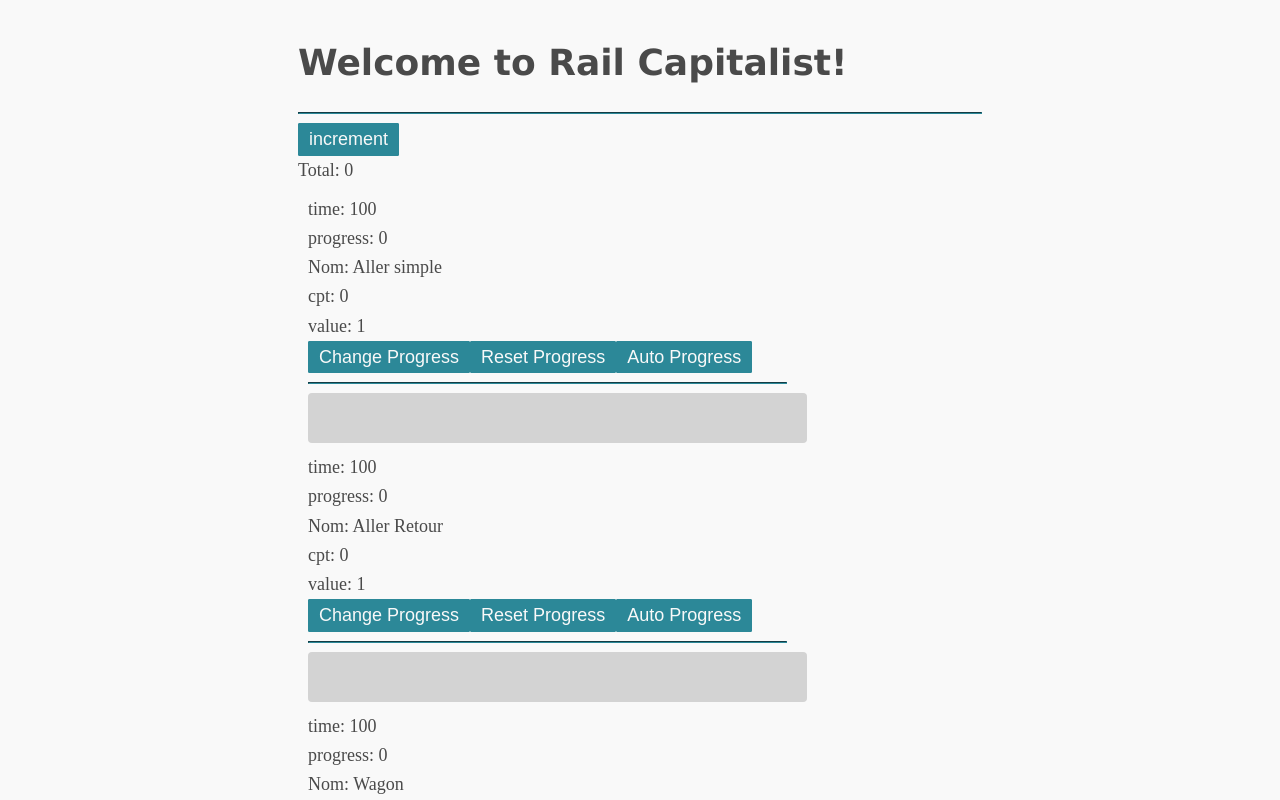
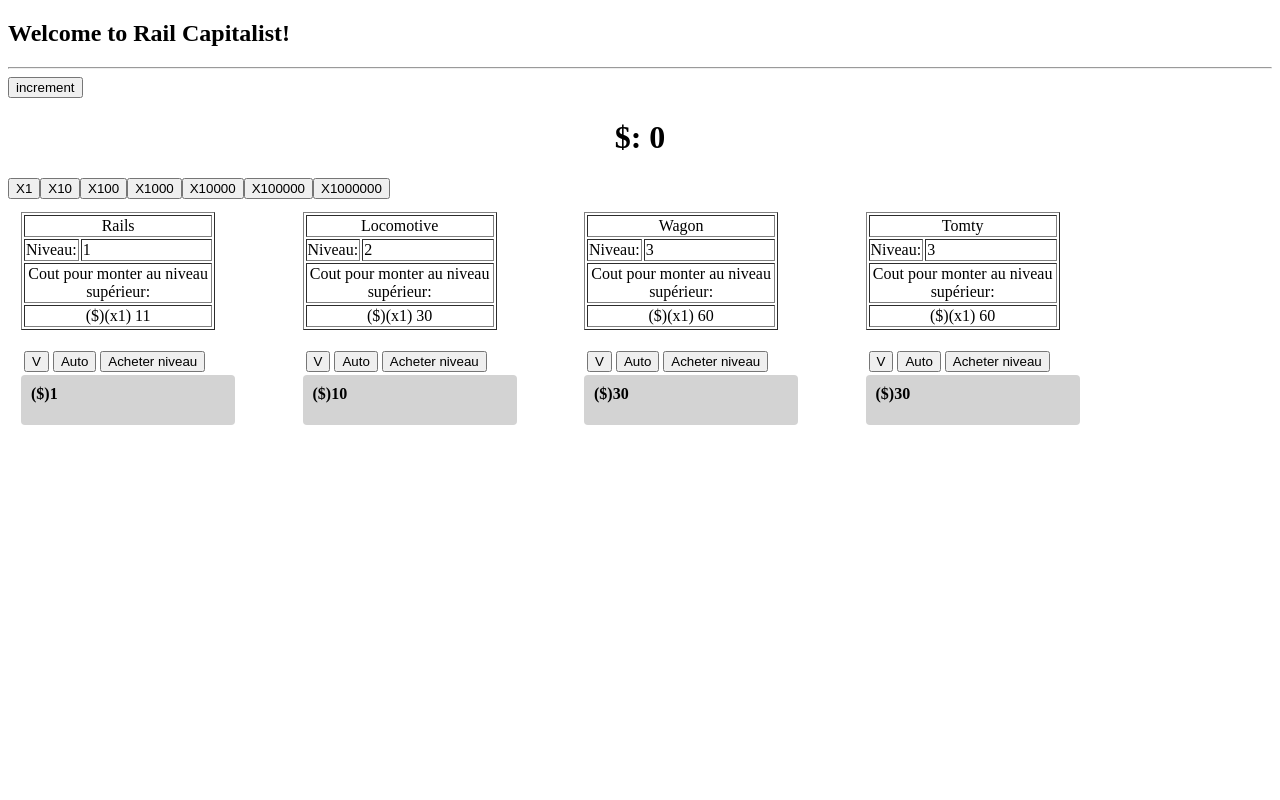
Before and after one commit to Greenlamp/RailCapitalist, a React app in the folder frontend/: page / in a window 1280 px wide. Shown: the top 800 px of the page. Built offline with nearby package versions, Linux system fonts and the light colour scheme.

Commit message:
Frontend marche, pas encore backend

```diff
--- a/frontend/package.json
+++ b/frontend/package.json
@@ -27,6 +27,7 @@
     "file-loader": "1.1.5",
     "fs-extra": "3.0.1",
     "html-webpack-plugin": "2.29.0",
+    "immutable": "^3.8.2",
     "jest": "20.0.4",
     "object-assign": "4.1.1",
     "postcss-flexbugs-fixes": "3.2.0",
--- a/frontend/src/actions/board.js
+++ b/frontend/src/actions/board.js
@@ -7,4 +7,6 @@ export const addTotal = value => {
     }
 }
 export const increment = (value) => ({ type: types.INCREMENT, value: value })
+export const level_up = (id) => ({ type: types.LEVEL_UP, id: id})
 export const incrementByOne = () => ({ type: types.INCREMENT, value: 1 })
+export const multiplicateur = (value) => ({ type: types.MULTIPLICATEUR, value: value })
--- a/frontend/src/components/Board.jsx
+++ b/frontend/src/components/Board.jsx
@@ -7,20 +7,27 @@ class Board extends Component{
         super(props)
         this.handleClickChange = this.handleClickChange.bind(this)
         this.handleClickAuto = this.handleClickAuto.bind(this)
-        this.handleClickReset = this.handleClickReset.bind(this)
+
+        this.level_up = this.level_up.bind(this)
         this.state = { progress: 0, time: {}, seconds: 100, cpt: 0, auto: false }
-        this.state.init = this.state.seconds
+        this.init = this.state.seconds
         this.timer = 0;
         this.startTimer = this.startTimer.bind(this);
         this.countDown = this.countDown.bind(this);
         this.reset = this.reset.bind(this);
-        this.time = this.props.time
+
+        this.actions = this.props.actions
+        this.shop = this.props.shop
+        this.state.niveau = this.shop.niveau
+        this.state.gain_reel = this.shop.gain * this.state.niveau
+
+
+        this.state.running = false
     }
 
     startTimer() {
         if (this.timer === 0) {
-          let delay = this.time*10
-          console.log("delay: " + delay)
+          let delay = this.shop.temp*10
           this.timer = setInterval(this.countDown, delay);
         }
     }
@@ -37,55 +44,87 @@ class Board extends Component{
         if (seconds === 0) {
             clearInterval(this.timer);
             this.value = this.props.value
-            this.setState({cpt: this.state.cpt + this.value})
-            this.props.increment(this.value)
+            this.setState({cpt: this.state.cpt + this.state.gain_reel})
+            this.actions.increment(this.state.gain_reel)
             if (this.state.auto === true) this.reset()
-            else this.setState({seconds: this.state.init, progress: 0})
+            else{
+                this.setState({seconds: this.init, progress: 0})
+                this.setState({running: false})
+            }
         }
     }
 
     handleClickChange() {
+        if(!this.state.running){
             this.reset()
             this.setState({auto: false})
             this.startTimer()
+            this.setState({running: true})
+        }
     }
 
     handleClickAuto() {
+        if(!this.running){
             this.reset()
             this.setState({auto: true})
             this.startTimer()
+            this.setState({running: true})
+        }
     }
 
     reset(){
         this.timer = 0;
-        this.setState({seconds:this.state.init, progress: 0})
+        this.setState({seconds:this.init, progress: 0})
         this.startTimer()
     }
 
-    handleClickReset() {
-        this.reset()
+    level_up(){
+        let cout = ((this.state.niveau * this.shop.cout) *this.shop.mult).toFixed(2) * this.props.multiplicateur
+        if(this.props.total >= cout) {
+            this.actions.level_up(this.shop.id)
+            this.setState({niveau: this.state.niveau + this.props.multiplicateur, gain_reel: this.shop.gain * this.state.niveau + this.props.multiplicateur})
+        }else{
+            alert("pas assez d'argent")
+        }
     }
 
     render() {
         return (
           <div>
             <div id="App">
-              time: {this.state.seconds}<br/>
-              progress: {this.state.progress}<br/>
-              Nom: {this.props.nom}<br/>
-              cpt: {this.state.cpt}<br/>
-              value: {this.props.value}<br/>
-              <button type="button" onClick={this.handleClickChange}>
-                Change Progress
-              </button>
-              <button type="button" onClick={this.handleClickReset}>
-                Reset Progress
-              </button>
-              <button type="button" onClick={this.handleClickAuto}>
-                Auto Progress
-              </button>
-              <hr />
-              <ProgressBar progress={this.state.progress}/>
+                <table border="1">
+                    <tbody>
+                    <tr>
+                        <td colSpan="2" align="center">{this.shop.nom}</td>
+                    </tr>
+                    <tr>
+                        <td width="10">Niveau:</td><td align="left">{this.state.niveau}</td>
+                    </tr>
+                    <tr>
+                        <td colSpan="2" align="center">Cout pour monter au niveau supérieur:</td>
+                    </tr>
+                    <tr>
+                        <td colSpan="2" align="center">($)(x{this.props.multiplicateur}) {((this.state.niveau * this.shop.cout) *this.shop.mult).toFixed(2) * this.props.multiplicateur}</td>
+                    </tr>
+                </tbody>
+                </table><br/>
+                <table>
+                    <tbody>
+                    <tr>
+                        <td>
+                          <button type="button" onClick={this.handleClickChange}>V</button>
+                        </td>
+                        <td>
+                          <button type="button" onClick={this.handleClickAuto}>Auto</button>
+                        </td>
+                        <td>
+                          <button type="button" onClick={this.level_up}>Acheter niveau</button>
+                        </td>
+                    </tr>
+                    </tbody>
+                </table>
+
+                <ProgressBar progress={this.state.progress} gain={this.state.gain_reel}/>
             </div>
           </div>
         )
--- a/frontend/src/components/MainSection.js
+++ b/frontend/src/components/MainSection.js
@@ -1,16 +1,32 @@
 import React from 'react';
 import Board from "./Board";
 
-const MainSection = ({ total, actions }) =>(
+const MainSection = ({ total, shops, multiplicateur, actions, test }) =>(
       <div>
         <h2>Welcome to Rail Capitalist!</h2>
         <hr />
         <button onClick={actions.incrementByOne}>increment</button>
         <br/>
-        Total: {total}
-        <Board increment={actions.increment} nom="Aller simple" value={1} time={0.1}/>
-        <Board increment={actions.increment} nom="Aller Retour" value={1} time={0.5}/>
-        <Board increment={actions.increment} nom="Wagon" value={5} time={1}/>
+        <h1 align="center">$: {document.title = total}</h1>
+        <button onClick={() => actions.multiplicateur(1)}>X1</button>
+        <button onClick={() => actions.multiplicateur(10)}>X10</button>
+        <button onClick={() => actions.multiplicateur(100)}>X100</button>
+        <button onClick={() => actions.multiplicateur(1000)}>X1000</button>
+        <button onClick={() => actions.multiplicateur(10000)}>X10000</button>
+        <button onClick={() => actions.multiplicateur(100000)}>X100000</button>
+        <button onClick={() => actions.multiplicateur(1000000)}>X1000000</button>
+        <table><tr>
+        {shops.map((elm) => {
+                return <td><Board
+                    actions={actions}
+                    shop={elm}
+                    key={elm.id}
+                    total={total}
+                    multiplicateur={multiplicateur}
+                /></td>
+        })}
+        </tr>
+        </table>
       </div>
 )
 export default MainSection
--- a/frontend/src/components/ProgressBar.js
+++ b/frontend/src/components/ProgressBar.js
@@ -1,8 +1,9 @@
 import React from 'react';
 
-const ProgressBar = ({ progress }) =>(
+const ProgressBar = ({ progress, gain }) =>(
   <div className="progressbar">
-    <div className="progress" style={{ width: `${progress}%`}}>
+    <div className="progress"style={{ width: `${progress}%`}}>
+        <b>($){gain}</b>
     </div>
   </div>
 )
--- a/frontend/src/constants/ActionTypes.js
+++ b/frontend/src/constants/ActionTypes.js
@@ -1 +1,3 @@
 export const INCREMENT = 'INCREMENT'
+export const LEVEL_UP = 'LEVEL_UP'
+export const MULTIPLICATEUR = 'MULTIPLICATEUR'
--- a/frontend/src/containers/MainSection.js
+++ b/frontend/src/containers/MainSection.js
@@ -6,6 +6,8 @@ import MainSection from '../components/MainSection'
 const mapStateToProps = state => {
     return {
         total: state.board.total,
+        shops: state.board.shops,
+        multiplicateur: state.board.multiplicateur
     }
 }
 
--- /dev/null
+++ b/frontend/src/fixture.js
@@ -0,0 +1,6 @@
+export const shops = [
+  { id: 100, nom: 'Rails', prix: 10, gain: 1, niveau: 1, temp: 1, cout:10, mult:1.1, manager: false},
+  { id: 101, nom: 'Locomotive', prix: 100, gain: 5,  niveau: 2, temp: 2, cout:10, mult:1.5, manager: false},
+  { id: 102, nom: 'Wagon', prix: 500, gain: 10,  niveau: 3, temp: 3, cout:10, mult:2, manager: false},
+  { id: 102, nom: 'Tomty', prix: 10, gain: 10,  niveau: 3, temp: 3, cout:10, mult:2, manager: false},
+];
--- a/frontend/src/index.css
+++ b/frontend/src/index.css
@@ -1,5 +1,3 @@
-@import url("css/normalize.css");
-@import url("css/sakura.css");
 
 .progressbar .progress {
   background-color: green;
--- a/frontend/src/reducers/board.js
+++ b/frontend/src/reducers/board.js
@@ -1,13 +1,38 @@
+import { shops } from '../fixture';
 const initialState = {
-    total:0
+    total:0,
+    multiplicateur: 1,
+    shops: shops
 }
 
 export default function board(state=initialState, action) {
     switch(action.type){
         case "INCREMENT":
+            let total_somme = state.total + action.value
             return {
-                total: state.total + action.value
-            };
+                ...state,
+                total: total_somme
+            }
+        case "LEVEL_UP":
+            let cout = 0
+            shops.map((elm) => {
+                if(elm.id === action.id){
+                    cout = ((elm.niveau * elm.cout) *elm.mult).toFixed(2)*state.multiplicateur
+                    return elm.niveau = elm.niveau + state.multiplicateur
+                }else{
+                    return elm
+                }
+            })
+            return {
+                ...state,
+                total: state.total - cout
+            }
+        case "MULTIPLICATEUR":
+            console.log(action.value)
+            return {
+                ...state,
+                multiplicateur: action.value
+            }
         default:
             return state
     }
```
Also changed, not shown: frontend/src/css/normalize.css, frontend/src/css/sakura.css (line endings or trailing spaces), 1 other file (tests, documents, lock files or other folders). Lines whose indentation alone changed are shown as unchanged.
